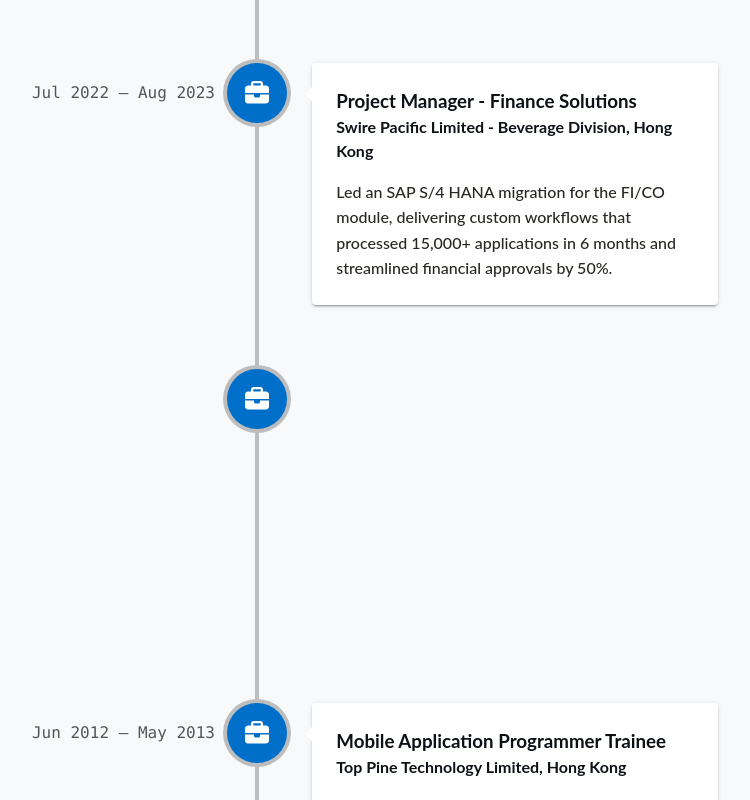
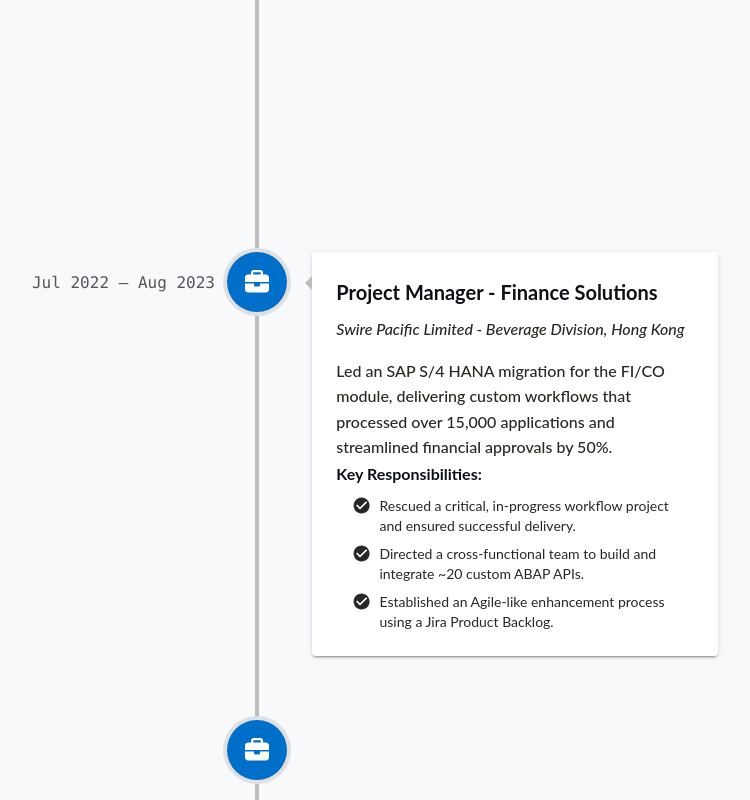
Before and after one commit to kamanl16/my-portfolio, a React (Create React App) app: page / in a window 1280 px wide. Shown: the part 1760-2560 px from the top of the page, without its empty margins (383-1133 px from the left). Built offline with nearby package versions, Linux system fonts and the light colour scheme.

Commit message:
feat: Update career history section and finalize styles

```diff
--- a/src/components/Timeline.tsx
+++ b/src/components/Timeline.tsx
@@ -1,10 +1,58 @@
-import React from "react";
+import React from 'react';
 import { useTheme } from '@mui/material/styles';
 import { FontAwesomeIcon } from '@fortawesome/react-fontawesome';
 import { faBriefcase } from '@fortawesome/free-solid-svg-icons';
 import { VerticalTimeline, VerticalTimelineElement }  from 'react-vertical-timeline-component';
 import 'react-vertical-timeline-component/style.min.css';
 import { Typography, Box } from "@mui/material";
+import CheckCircleIcon from '@mui/icons-material/CheckCircle';
+
+const timelineData = [
+    {
+        date: "Sep 2023 – Jun 2024",
+        title: "Temporary Project Manager - Finance Solutions",
+        company: "Swire Coca-Cola Limited, Hong Kong (Remote)",
+        description: "Orchestrated the remote deployment of a customized SAPUI5 workflow system across Vietnam and Cambodia, eliminating 100% of legacy system costs.",
+        responsibilities: [
+            "Managed the end-to-end remote project across multiple time zones.",
+            "Negotiated a consolidated requirements list to overcome scope creep.",
+            "Evaluated and prioritized over 50 change requests post-launch."
+        ]
+    },
+    {
+        date: "Jul 2022 – Aug 2023",
+        title: "Project Manager - Finance Solutions",
+        company: "Swire Pacific Limited - Beverage Division, Hong Kong",
+        description: "Led an SAP S/4 HANA migration for the FI/CO module, delivering custom workflows that processed over 15,000 applications and streamlined financial approvals by 50%.",
+        responsibilities: [
+            "Rescued a critical, in-progress workflow project and ensured successful delivery.",
+            "Directed a cross-functional team to build and integrate ~20 custom ABAP APIs.",
+            "Established an Agile-like enhancement process using a Jira Product Backlog."
+        ]
+    },
+    {
+        date: "Jul 2013 – Jul 2022",
+        title: "Assistant Project Manager",
+        company: "Octopus Cards Limited, Hong Kong",
+        description: "Promoted through four roles from Assistant Software Engineer to Assistant Project Manager, overseeing the kiosk network serving over 7.4 million residents.",
+        responsibilities: [
+            "Delivered critical functionality for the HK Consumption Voucher & Public Transport Subsidy schemes.",
+            "Led a technical team of 5-7 members and directed project rollouts under tight deadlines.",
+            "Developed and containerized a backend Kafka client and built an Elasticsearch monitoring dashboard."
+        ]
+    },
+    {
+        date: "Jun 2012 – May 2013",
+        title: "Mobile Application Programmer Trainee",
+        company: "Top Pine Technology Limited, Hong Kong",
+        description: "Developed and launched 5 distinct Android applications from concept to completion using Java and the Android SDK.",
+        responsibilities: [
+            "Built an arithmetic learning app for children (Dr. Math).",
+            "Designed an English vocabulary game with interactive gameplay.",
+            "Developed a flexible flashcard app to motivate children's English learning."
+        ]
+    }
+];
 
 function Timeline() {
   const theme = useTheme();
@@ -16,78 +64,48 @@
   };
 
   const commonArrowStyle = {
-    borderRight: `7px solid ${theme.palette.mode === 'dark' ? '#fff' : theme.palette.background.paper}`,
+    borderRight: `7px solid ${theme.palette.mode === 'dark' ? '#fff' : theme.palette.grey[400]}`,
   };
 
   const commonIconStyle = {
     background: 'rgb(0, 111, 202)',
-    boxShadow: `0 0 0 4px ${theme.palette.grey[400]}`,
+    color: '#fff',
+    boxShadow: `0 0 0 4px ${theme.palette.grey[300]}`,
   };
 
-  const textSecondary = {
-      color: theme.palette.mode === 'dark' ? 'rgb(39, 40, 34)' : theme.palette.text.secondary
-  }
+  const cardTextColor = theme.palette.mode === 'dark' ? 'rgb(39, 40, 34)' : theme.palette.text.primary;
+  const cardSecondaryTextColor = theme.palette.mode === 'dark' ? 'rgba(0, 0, 0, 0.7)' : theme.palette.text.secondary;
 
   return (
     <Box id="history" sx={{ py: '5%', px: { xs: '5%', md: '10%' }, textAlign: 'left' }}>
         <Typography variant="h3">Career History</Typography>
         <VerticalTimeline lineColor={theme.palette.grey[400]}>
+          {/* 2. Now we just map over the data array */}
+          {timelineData.map((item, index) => (
             <VerticalTimelineElement
-            className="vertical-timeline-element--work"
+                key={index}
                 contentStyle={commonContentStyle}
                 contentArrowStyle={commonArrowStyle}
-            date="Sep 2023 – Jun 2024"
+                date={item.date}
                 iconStyle={commonIconStyle}
                 icon={<FontAwesomeIcon icon={faBriefcase} style={{ color: '#fff' }} />}
             >
-            <h3 className="vertical-timeline-element-title">Temporary Project Manager - Finance Solutions</h3>
-            <h4 className="vertical-timeline-element-subtitle">Swire Coca-Cola Limited, Hong Kong (Remote)</h4>
-            <p style={textSecondary}>
-              Eliminated 100% of ongoing third-party system expenses across Vietnam and Cambodia by orchestrating the rapid, remote deployment of a customized SAPUI5 workflow system.
-            </p>
+                <Typography variant="h6" sx={{ fontWeight: 'bold', color: cardTextColor, mb: -1 }}>{item.title}</Typography>
+                <Typography variant="body1" sx={{ fontStyle: 'italic', color: cardSecondaryTextColor, mb: 1 }}>{item.company}</Typography>
+                <Typography variant="body2" sx={{ color: cardSecondaryTextColor, mb: 2}}>
+                    {item.description}
+                </Typography>
+                <Typography variant="subtitle1" sx={{ fontWeight: 'bold', color: cardTextColor }}>Key Responsibilities:</Typography>
+                <Box component="ul" sx={{ pl: 2, m: 0, color: cardSecondaryTextColor }}>
+                    {item.responsibilities.map((resp, i) => (
+                        <Typography key={i} component="li" variant="body2" sx={{ display: 'flex', gap: 1, mt: 1}}>
+                            <CheckCircleIcon sx={{ color: cardSecondaryTextColor, fontSize: '1.2rem' }}/>
+                            {resp}
+                        </Typography>
+                    ))}
+                </Box>
             </VerticalTimelineElement>
-          <VerticalTimelineElement
-            className="vertical-timeline-element--work"
-            date="Jul 2022 – Aug 2023"
-            iconStyle={commonIconStyle}
-            icon={<FontAwesomeIcon icon={faBriefcase} style={{ color: '#fff' }} />}
-            contentStyle={commonContentStyle}
-            contentArrowStyle={commonArrowStyle}
-          >
-            <h3 className="vertical-timeline-element-title">Project Manager - Finance Solutions</h3>
-            <h4 className="vertical-timeline-element-subtitle">Swire Pacific Limited - Beverage Division, Hong Kong</h4>
-            <p style={textSecondary}>
-              Led an SAP S/4 HANA migration for the FI/CO module, delivering custom workflows that processed 15,000+ applications in 6 months and streamlined financial approvals by 50%.
-            </p>
-          </VerticalTimelineElement>
-          <VerticalTimelineElement
-            className="vertical-timeline-element--work"
-            date="Jul 2013 – Jul 2022"
-            iconStyle={commonIconStyle}
-            icon={<FontAwesomeIcon icon={faBriefcase} style={{ color: '#fff' }} />}
-            contentStyle={commonContentStyle}
-            contentArrowStyle={commonArrowStyle}
-          >
-            <h3 className="vertical-timeline-element-title">Assistant Project Manager</h3>
-            <h4 className="vertical-timeline-element-subtitle">Octopus Cards Limited, Hong Kong</h4>
-            <p style={textSecondary}>
-              Oversaw the software development lifecycle for the 51-location Octopus Service Points kiosk network serving over 7.4 million residents, and delivered critical functionality for government initiatives like the HK Consumption Voucher Scheme.
-            </p>
-          </VerticalTimelineElement>
-          <VerticalTimelineElement
-            className="vertical-timeline-element--work"
-            date="Jun 2012 – May 2013"
-            iconStyle={commonIconStyle}
-            icon={<FontAwesomeIcon icon={faBriefcase} style={{ color: '#fff' }} />}
-            contentStyle={commonContentStyle}
-            contentArrowStyle={commonArrowStyle}
-          >
-            <h3 className="vertical-timeline-element-title">Mobile Application Programmer Trainee</h3>
-            <h4 className="vertical-timeline-element-subtitle">Top Pine Technology Limited, Hong Kong</h4>
-            <p style={textSecondary}>
-              Developed and launched 5 distinct Android applications from concept to completion, including educational apps and interactive games, using Java and the Android SDK.
-            </p>
-          </VerticalTimelineElement>
+          ))}
         </VerticalTimeline>
     </Box>
   );
```
Lines whose indentation alone changed are shown as unchanged.
